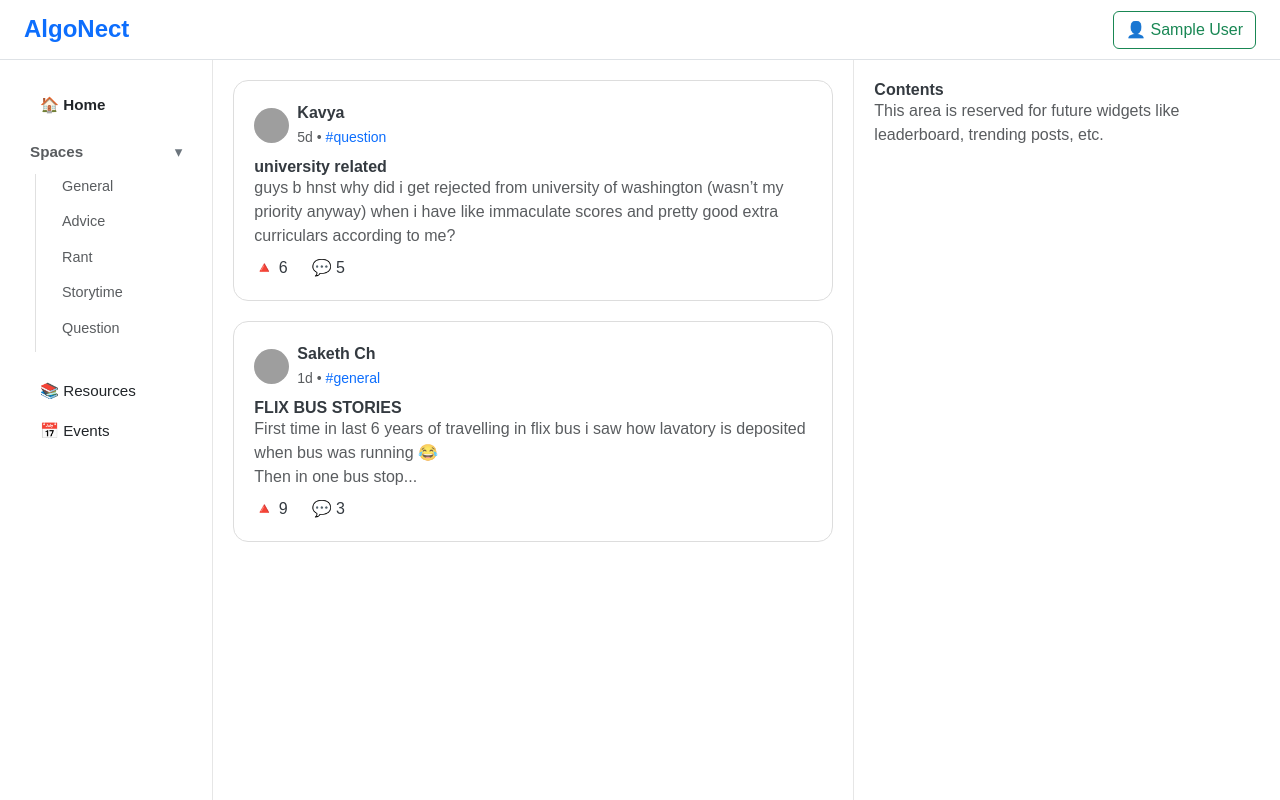
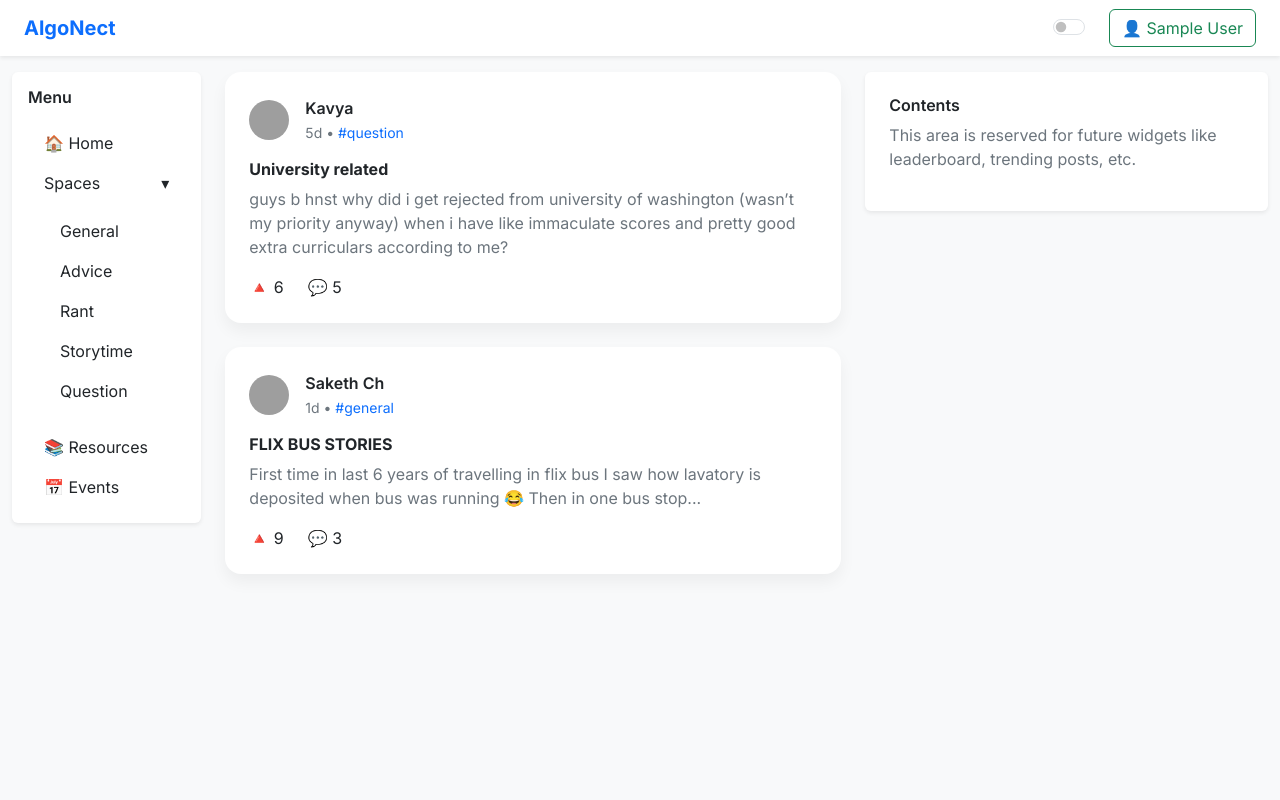
Before and after one commit to Tarangrana/Algonect, a PHP site: page /index.php in a window 1280 px wide. Run offline with PHP 8.4, Linux system fonts and the light colour scheme; the visitor is signed in with stand-in values (Sample User, id 1); grey boxes are pictures that could not be loaded.

Commit message:
darkmode added

```diff
--- a/includes/header.php
+++ b/includes/header.php
@@ -0,0 +1,25 @@
+<?php
+session_start();
+$isLoggedIn = isset($_SESSION['user_id']);
+?>
+
+<!-- Header / Navbar -->
+<nav class="navbar navbar-expand-lg shadow-sm px-4 mb-3">
+  <a class="navbar-brand fw-bold text-primary" href="index.php">AlgoNect</a>
+
+  <div class="ms-auto d-flex align-items-center gap-3">
+    <!-- Dark mode toggle -->
+    <div class="form-check form-switch">
+      <input class="form-check-input" type="checkbox" id="darkModeToggle">
+    </div>
+
+    <?php if ($isLoggedIn): ?>
+      <a href="profile.php" class="btn btn-outline-success">
+        👤 <?= htmlspecialchars($_SESSION['name']) ?>
+      </a>
+    <?php else: ?>
+      <a href="login.php" class="btn btn-outline-primary">Log in</a>
+      <a href="signup.php" class="btn btn-primary">Sign Up</a>
+    <?php endif; ?>
+  </div>
+</nav>
--- a/index.php
+++ b/index.php
@@ -1,47 +1,101 @@
-<?php
-session_start();
-if (!isset($_SESSION['user_id'])) {
-    header("Location: login.php");
-    exit;
-}
-?>
-
 <!DOCTYPE html>
 <html lang="en">
 <head>
-  <meta charset="UTF-8">
+  <meta charset="UTF-8" />
+  <meta name="viewport" content="width=device-width, initial-scale=1.0"/>
   <title>AlgoNect - Home</title>
-  <link rel="stylesheet" href="https://cdn.jsdelivr.net/npm/bootstrap@5.3.0/dist/css/bootstrap.min.css">
-  <link rel="stylesheet" href="css/style.css">
+  <link href="https://cdn.jsdelivr.net/npm/bootstrap@5.3.0/dist/css/bootstrap.min.css" rel="stylesheet"/>
+  <link href="https://fonts.googleapis.com/css2?family=Inter:wght@400;600;700&display=swap" rel="stylesheet"/>
+
+  <style>
+    :root {
+      --bg-color: #f8f9fa;
+      --text-color: #212529;
+      --card-bg: #ffffff;
+      --muted-color: #6c757d;
+      --link-color: #0d6efd;
+    }
+
+    body.dark-mode {
+      --bg-color: #121212;
+      --text-color: #eaeaea;
+      --card-bg: #1e1e1e;
+      --muted-color: #bbbbbb;
+      --link-color: #58a6ff;
+    }
+
+    body {
+      font-family: 'Inter', sans-serif;
+      background-color: var(--bg-color);
+      color: var(--text-color);
+    }
+
+    .post-card {
+      border-radius: 1rem;
+      background-color: var(--card-bg);
+      box-shadow: 0 0.5rem 1rem rgba(0,0,0,0.05);
+      transition: transform 0.2s, background-color 0.3s;
+    }
+
+    .post-card:hover {
+      transform: translateY(-5px);
+    }
+
+    .navbar, .sidebar, .rightbar {
+      background-color: var(--card-bg) !important;
+      color: var(--text-color) !important;
+    }
+
+    .text-muted {
+      color: var(--muted-color) !important;
+    }
+
+    a.nav-link,
+    .nav-link.text-dark,
+    .nav-link.text-muted {
+      color: var(--text-color) !important;
+    }
+
+    h6, h4, h3, p, small, span {
+      color: var(--text-color);
+    }
+
+    .btn-outline-primary {
+      color: var(--text-color);
+      border-color: var(--text-color);
+    }
+
+    .btn-outline-primary:hover {
+      background-color: var(--text-color);
+      color: var(--bg-color);
+    }
+
+    .form-check-input:checked {
+      background-color: #0d6efd;
+      border-color: #0d6efd;
+    }
+  </style>
 </head>
 <body>
 
-<!-- Header -->
-<div class="header d-flex justify-content-between align-items-center px-4 py-2 border-bottom bg-white">
-  <h4 class="text-primary m-0">AlgoNect</h4>
-  <div>
-    <a href="profile.php" class="btn btn-outline-success">
-      👤 <?= htmlspecialchars($_SESSION['name']) ?>
-    </a>
-  </div>
-</div>
+<?php include 'includes/header.php'; ?>
 
 <!-- Main Grid -->
 <div class="container-fluid">
   <div class="row">
 
-    <!-- Left Sidebar -->
-    <div class="col-md-2 sidebar">
+    <!-- Sidebar -->
+    <aside class="col-md-2 mb-4">
+      <div class="p-3 rounded shadow-sm sidebar">
+        <h6 class="fw-semibold mb-3">Menu</h6>
         <ul class="nav flex-column">
-        <li class="nav-item mb-3"><a href="#" class="nav-link text-dark fw-semibold">🏠 Home</a></li>
-
-        <!-- Collapsible Spaces -->
-        <li class="nav-item mb-2">
-          <a class="nav-link text-muted d-flex justify-content-between align-items-center" data-bs-toggle="collapse" href="#spacesMenu" role="button" aria-expanded="true" aria-controls="spacesMenu">
-            <strong>Spaces</strong> <span class="text-secondary">&#9662;</span>
+          <li class="nav-item"><a href="#" class="nav-link">🏠 Home</a></li>
+          <li class="nav-item">
+            <a class="nav-link d-flex justify-content-between align-items-center" data-bs-toggle="collapse" href="#spacesCollapse" role="button" aria-expanded="true" aria-controls="spacesCollapse">
+              Spaces <span>&#9662;</span>
             </a>
-          <div class="collapse show" id="spacesMenu">
-            <ul class="nav flex-column ms-3">
+            <div class="collapse show" id="spacesCollapse">
+              <ul class="nav flex-column ms-3 mt-2">
                 <li class="nav-item"><a href="#" class="nav-link text-muted">General</a></li>
                 <li class="nav-item"><a href="#" class="nav-link text-muted">Advice</a></li>
                 <li class="nav-item"><a href="#" class="nav-link text-muted">Rant</a></li>
@@ -50,65 +104,75 @@ if (!isset($_SESSION['user_id'])) {
               </ul>
             </div>
           </li>
-
-        <li class="nav-item mt-3"><a href="#" class="nav-link text-dark">📚 Resources</a></li>
-        <li class="nav-item"><a href="#" class="nav-link text-dark">📅 Events</a></li>
+          <li class="nav-item mt-3"><a href="#" class="nav-link">📚 Resources</a></li>
+          <li class="nav-item"><a href="#" class="nav-link">📅 Events</a></li>
         </ul>
       </div>
+    </aside>
 
-    <!-- Center Feed -->
-    <div class="col-md-6 main-feed">
-
-      <!-- Sample Post 1 -->
-      <div class="post-card">
-        <div class="d-flex align-items-center mb-2">
-          <img src="assets/images/default-pfp.png" width="35" height="35" class="rounded-circle me-2">
+    <!-- Feed -->
+    <main class="col-md-6 mb-4">
+      <div class="d-flex flex-column gap-4">
+        <!-- Post 1 -->
+        <div class="post-card p-4">
+          <div class="d-flex align-items-center mb-3">
+            <img src="assets/images/default-pfp.png" class="rounded-circle me-3" width="40" height="40" />
             <div>
-            <div class="post-author">Kavya</div>
+              <div class="fw-semibold">Kavya</div>
               <small class="text-muted">5d • <span class="text-primary">#question</span></small>
             </div>
           </div>
-        <h6 class="fw-bold">university related</h6>
-        <p class="text-muted mb-2">
+          <h6 class="fw-bold">University related</h6>
+          <p class="text-muted">
             guys b hnst why did i get rejected from university of washington (wasn’t my priority anyway) when i have like immaculate scores and pretty good extra curriculars according to me?
           </p>
-        <div class="d-flex justify-content-start text-muted fs-6">
-          <span class="me-4">🔺 6</span>
+          <div class="d-flex gap-4 text-muted">
+            <span>🔺 6</span>
             <span>💬 5</span>
           </div>
         </div>
 
-      <!-- Sample Post 2 -->
-      <div class="post-card">
-        <div class="d-flex align-items-center mb-2">
-          <img src="assets/images/default-pfp.png" width="35" height="35" class="rounded-circle me-2">
+        <!-- Post 2 -->
+        <div class="post-card p-4">
+          <div class="d-flex align-items-center mb-3">
+            <img src="assets/images/default-pfp.png" class="rounded-circle me-3" width="40" height="40" />
             <div>
-            <div class="post-author">Saketh Ch</div>
+              <div class="fw-semibold">Saketh Ch</div>
               <small class="text-muted">1d • <span class="text-primary">#general</span></small>
             </div>
           </div>
           <h6 class="fw-bold">FLIX BUS STORIES</h6>
-        <p class="text-muted mb-2">
-          First time in last 6 years of travelling in flix bus i saw how lavatory is deposited when bus was running 😂<br>
-          Then in one bus stop...
+          <p class="text-muted">
+            First time in last 6 years of travelling in flix bus I saw how lavatory is deposited when bus was running 😂 Then in one bus stop...
           </p>
-        <div class="d-flex justify-content-start text-muted fs-6">
-          <span class="me-4">🔺 9</span>
+          <div class="d-flex gap-4 text-muted">
+            <span>🔺 9</span>
             <span>💬 3</span>
           </div>
         </div>
-
       </div>
+    </main>
 
     <!-- Right Sidebar -->
-    <div class="col-md-4 rightbar">
-      <h6 class="fw-bold">Contents</h6>
+    <aside class="col-md-4 mb-4">
+      <div class="p-4 rounded shadow-sm rightbar">
+        <h6 class="fw-semibold">Contents</h6>
         <p class="text-muted">This area is reserved for future widgets like leaderboard, trending posts, etc.</p>
       </div>
+    </aside>
 
   </div>
 </div>
 
+<!-- Scripts -->
 <script src="https://cdn.jsdelivr.net/npm/bootstrap@5.3.0/dist/js/bootstrap.bundle.min.js"></script>
+<script>
+  const toggle = document.getElementById('darkModeToggle');
+  if (toggle) {
+    toggle.addEventListener('change', () => {
+      document.body.classList.toggle('dark-mode');
+    });
+  }
+</script>
 </body>
 </html>
```
Lines whose indentation alone changed are shown as unchanged.
